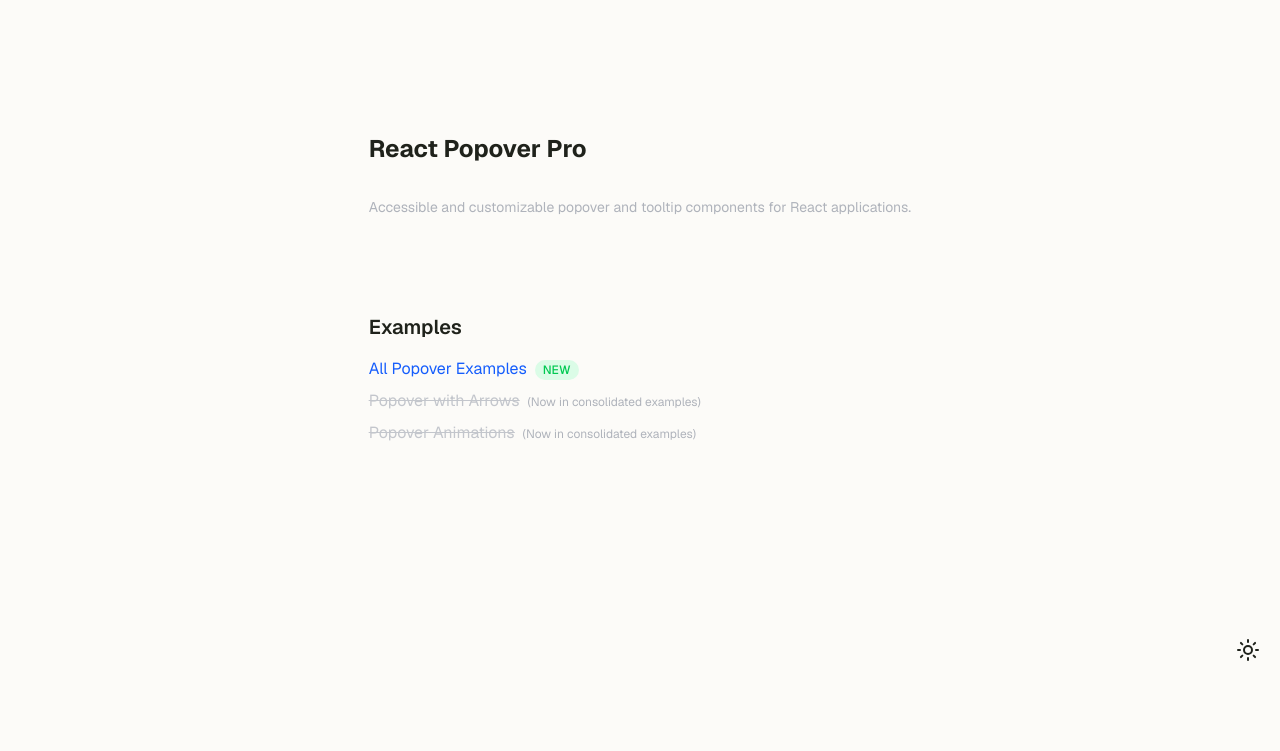
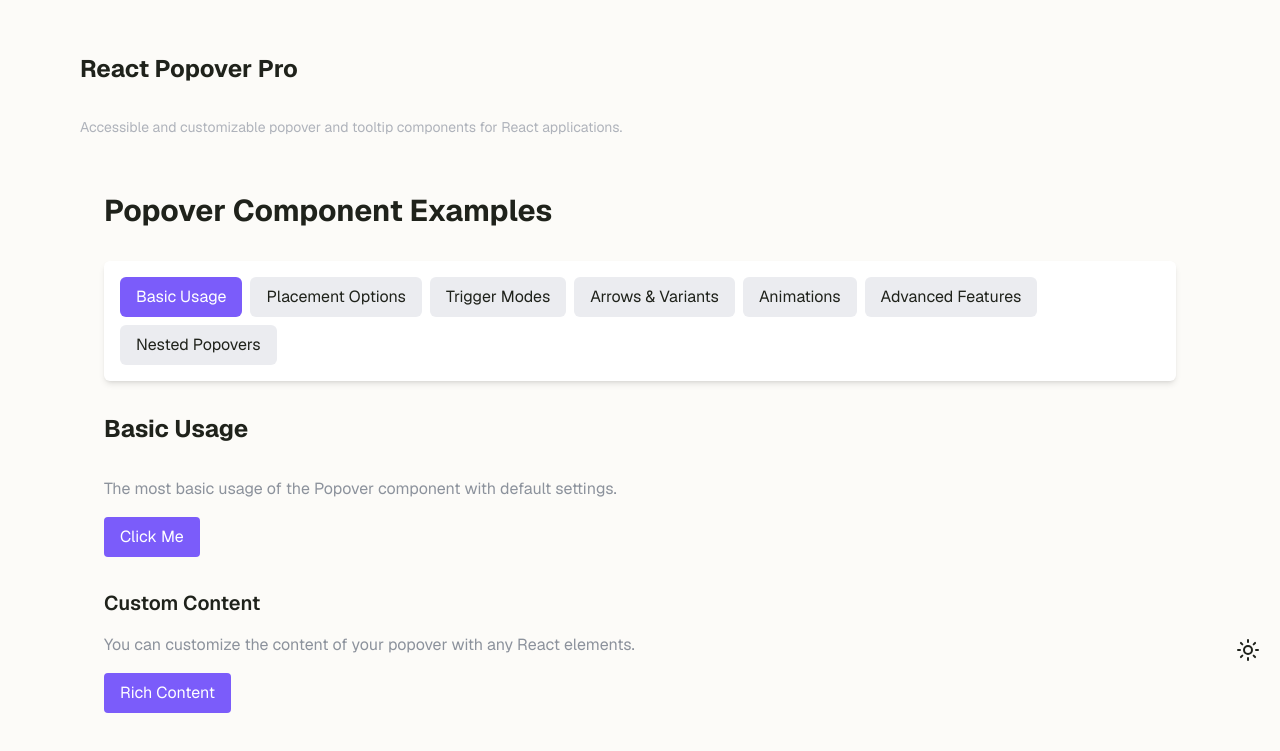
Before and after one commit to shakibdshy/react-popover-pro, a Next.js app: page / in a window 1280 px wide. Shown: the part 111-862 px from the top of the page. Before the commit the page ends 800 px from the top, so only its background shows below. Built offline with nearby package versions, Linux system fonts and the light colour scheme.

Commit message:
Simplify home page and popover examples layout

```diff
--- a/src/app/page.tsx
+++ b/src/app/page.tsx
@@ -1,44 +1,18 @@
-import Link from "next/link";
 import FloatingToggle from "@/components/floating-toggle";
+import PopoverExamplesPage from "./examples/popover-examples/page";
 
 export default function Home() {
   return (
     <div className="grid grid-rows-[20px_1fr_20px] items-center justify-items-center min-h-screen p-8 pb-20 gap-16 sm:p-20 font-[family-name:var(--font-geist-sans)]">
       <main className="flex flex-col gap-8 row-start-2 items-center sm:items-start">
         <h1 className="text-2xl font-bold">React Popover Pro</h1>
-        <p className="text-sm text-gray-500">Accessible and customizable popover and tooltip components for React applications.</p>
+        <p className="text-sm text-gray-500">
+          Accessible and customizable popover and tooltip components for React
+          applications.
+        </p>
+        <FloatingToggle />
 
-        <div className="flex flex-col gap-4">
-          <FloatingToggle />
-        </div>
-
-        <div className="mt-8">
-          <h2 className="text-xl font-semibold mb-4">Examples</h2>
-          <ul className="space-y-2">
-            <li>
-              <Link href="/examples/popover-examples" className="text-blue-600 hover:underline">
-                All Popover Examples
-              </Link>
-              <span className="ml-2 text-xs text-green-500 font-medium uppercase bg-green-100 px-2 py-0.5 rounded-full">New</span>
-            </li>
-            <li className="text-gray-400">
-              <del>
-                <Link href="/examples/popover-arrow" className="text-gray-400 hover:underline">
-                  Popover with Arrows
-                </Link>
-              </del>
-              <span className="ml-2 text-xs text-gray-500">(Now in consolidated examples)</span>
-            </li>
-            <li className="text-gray-400">
-              <del>
-                <Link href="/examples/popover-animations" className="text-gray-400 hover:underline">
-                  Popover Animations
-                </Link>
-              </del>
-              <span className="ml-2 text-xs text-gray-500">(Now in consolidated examples)</span>
-            </li>
-          </ul>
-        </div>
+        <PopoverExamplesPage />
       </main>
     </div>
   );
--- a/src/components/examples/popover-examples.tsx
+++ b/src/components/examples/popover-examples.tsx
@@ -1,7 +1,6 @@
 "use client";
 
 import React, { useState } from "react";
-import Link from "next/link";
 import {
   Popover,
   PopoverTrigger,
@@ -77,16 +76,10 @@ export default function PopoverExamples() {
 
   return (
     <div className="space-y-8 p-6">
-      <div className="mb-4">
-        <Link href="/" className="text-blue-600 hover:underline">
-          ← Back to Home
-        </Link>
-      </div>
-
       <h1 className="text-3xl font-bold">Popover Component Examples</h1>
 
       {/* Navigation */}
-      <nav className="sticky top-0 bg-white dark:bg-gray-900 z-10 py-4 shadow-md">
+      <nav className="sticky top-0 bg-white dark:bg-gray-900 z-10 p-4 shadow-md rounded-md">
         <ul className="flex flex-wrap gap-2">
           {sections.map((section) => (
             <li key={section.id}>
@@ -119,7 +112,7 @@ export default function PopoverExamples() {
             <div className="flex space-x-4 items-center">
               <Popover>
                 <PopoverTrigger asChild>
-                  <button className="px-4 py-2 bg-primary-500 text-white rounded hover:bg-primary-600 transition-colors">
+                  <button type="button" className="px-4 py-2 bg-primary-500 text-white rounded hover:bg-primary-600 transition-colors">
                     Click Me
                   </button>
                 </PopoverTrigger>
```
